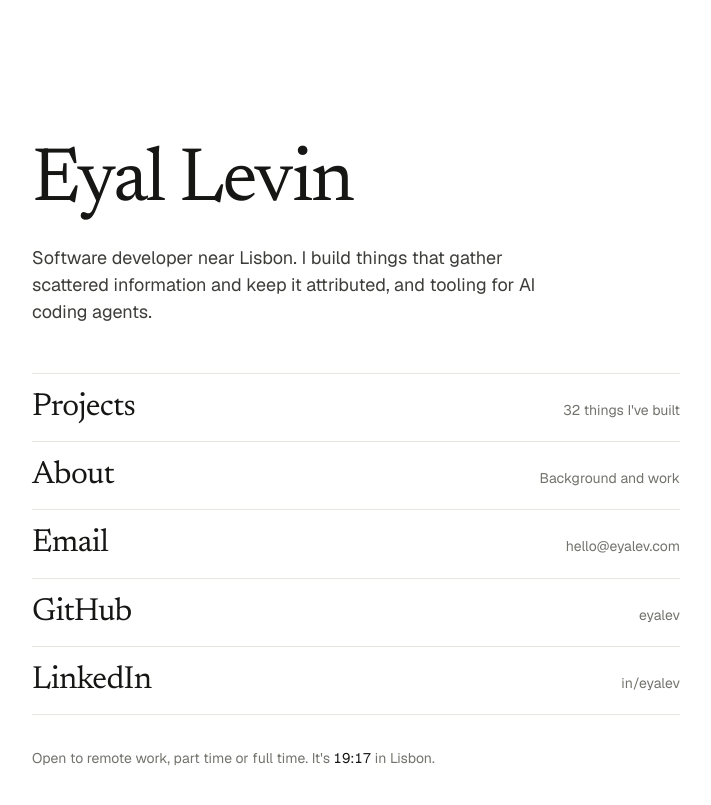
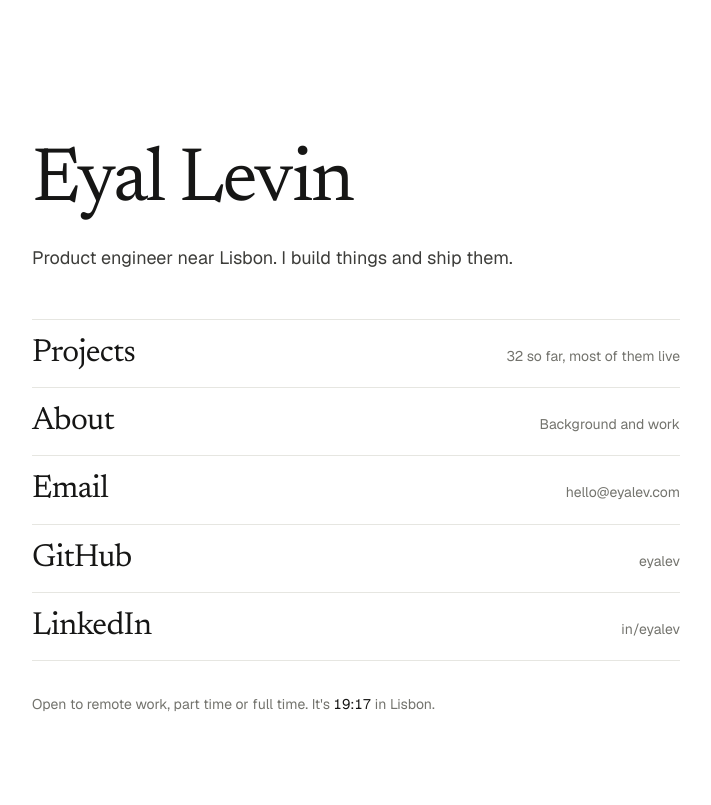
Before and after one commit to eyalev/eyalev.github.io, a Jekyll site: the page built from index.html, in a window 1280 px wide. Shown: the top 805 px of the page, without its empty margins (284-995 px from the left). Built offline with Jekyll 4.4.1, drawn with Linux system fonts in a browser that asks for light colours.

Commit message:
New tagline: product engineer near Lisbon
Co-Authored-By: Claude Opus 5.5 (1M context) <noreply@anthropic.com>

```diff
--- a/_config.yml
+++ b/_config.yml
@@ -1,5 +1,5 @@
 title: Eyal Levin
-description: Software developer near Lisbon. Tooling for AI coding agents.
+description: Product engineer near Lisbon. I build things and ship them.
 url: https://eyalev.com
 author: Eyal Levin
 email: hello@eyalev.com
--- a/index.html
+++ b/index.html
@@ -5,11 +5,11 @@ home: true
 {% assign count = 0 %}{% for g in site.data.projects %}{% assign count = count | plus: g.items.size %}{% endfor %}
 <section class="hello">
   <h1 class="hello-name">Eyal Levin</h1>
-  <p class="hello-line">Software developer near Lisbon. I build things that gather scattered information and keep it attributed, and tooling for AI coding agents.</p>
+  <p class="hello-line">Product engineer near Lisbon. I build things and ship them.</p>
 </section>
 
 <nav class="index" aria-label="Pages">
-  <a href="/projects/"><span class="index-name">Projects</span><span class="index-note">{{ count }} things I've built</span></a>
+  <a href="/projects/"><span class="index-name">Projects</span><span class="index-note">{{ count }} so far, most of them live</span></a>
   <a href="/about/"><span class="index-name">About</span><span class="index-note">Background and work</span></a>
   <a href="mailto:hello@eyalev.com"><span class="index-name">Email</span><span class="index-note">hello@eyalev.com</span></a>
   <a href="https://github.com/eyalev"><span class="index-name">GitHub</span><span class="index-note">eyalev</span></a>
```
